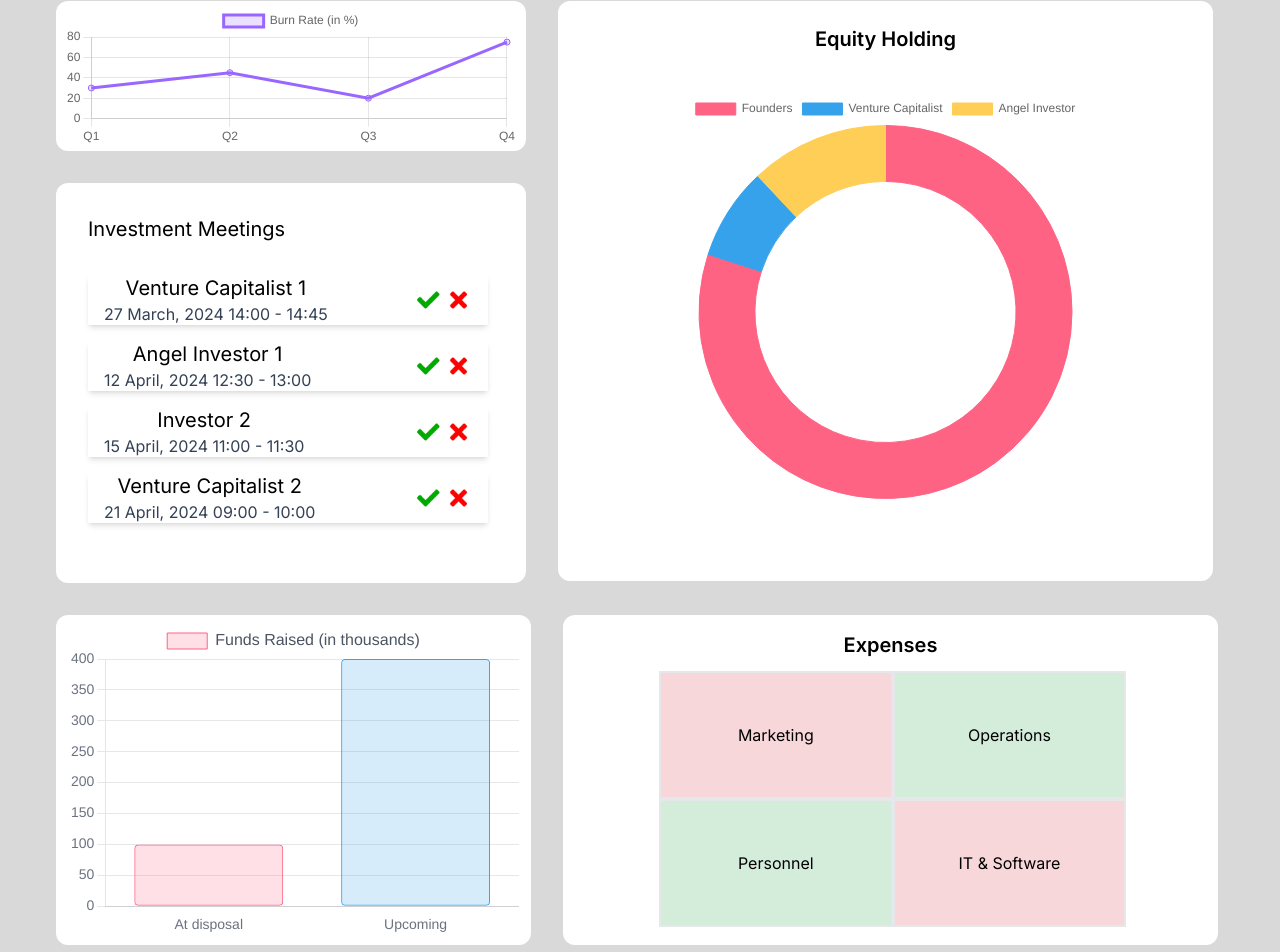
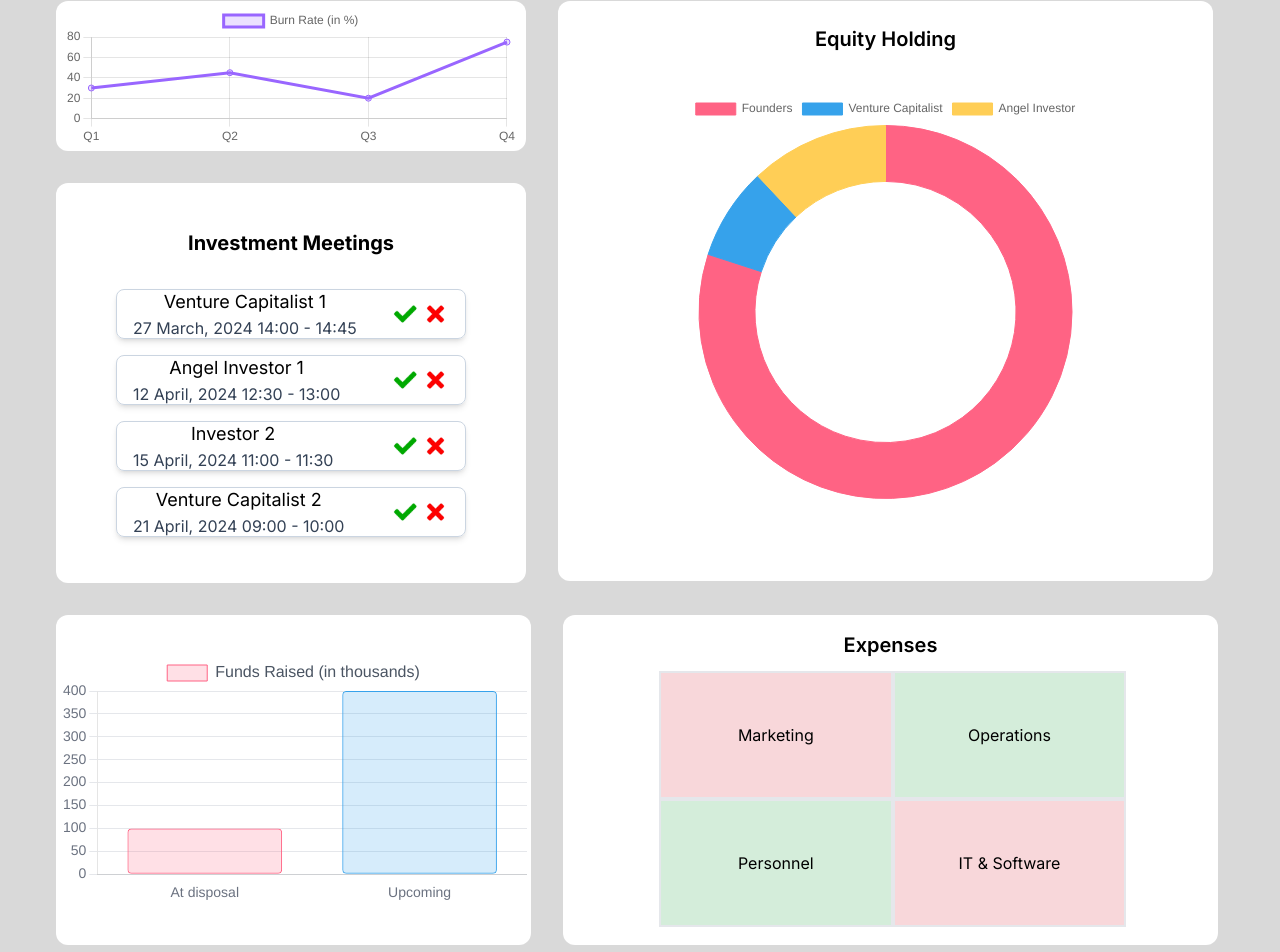
Before and after one commit to Raj-770/start_hack, a Next.js app: page / in a window 1280 px wide. Shown: the part 362-1314 px from the top of the page. Built offline with nearby package versions, Linux system fonts and the light colour scheme.

Commit message:
Made visual changes

```diff
--- a/src/app/(root)/page.tsx
+++ b/src/app/(root)/page.tsx
@@ -134,7 +134,7 @@ const Home = () => {
           </div>
         </div>
         <div className="flex w-full flex-row gap-8">
-          <div className="w-[475px] h-[330px] bg-white rounded-xl py-2 px-3">
+          <div className="w-[475px] h-[330px] bg-white rounded-xl py-10 px-1">
             <BarChart data={Funds_Data} options={barOptions} />
           </div>
           <div className="flex flex-col bg-white w-[655px] p-4 rounded-xl">
--- a/src/app/components/investment-meeting.tsx
+++ b/src/app/components/investment-meeting.tsx
@@ -19,10 +19,10 @@ const MeetingCard = ({
   time: string;
 }) => {
   return (
-    <div className="flex flex-row justify-between items-center w-[400px] h-[50px] p-4 shadow-md">
+    <div className="flex flex-row justify-between items-center w-[350px] h-[50px] p-4 shadow-md border rounded-lg border-slate-300">
       <div className="flex flex-col justify-center items-center">
-        <p className="text-black text-center text-xl">{name}</p>
-        <p className="text-slate-700 text-center text-m">
+        <p className="text-black text-center text-lg">{name}</p>
+        <p className="text-slate-700 text-center text-md">
           {date} {time}
         </p>
       </div>
@@ -33,8 +33,8 @@ const MeetingCard = ({
 
 const InvestmentMeeting = () => {
   return (
-    <div className="flex flex-col bg-white p-8 gap-4 rounded-xl h-[400px]">
-      <p className="text-xl mb-4">Investment Meetings</p>
+    <div className="flex flex-col justify-center items-center bg-white p-8 gap-4 rounded-xl h-[400px]">
+      <p className="text-xl text-center font-bold mb-4">Investment Meetings</p>
       {meetingData.map((data, index) => (
         <MeetingCard
           key={index}
```
